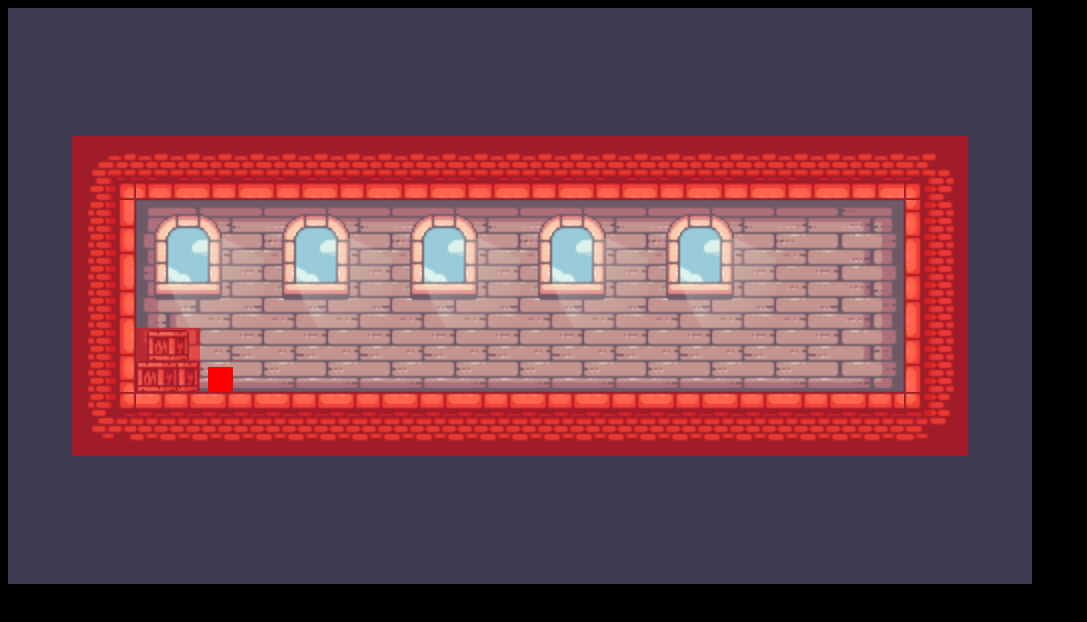
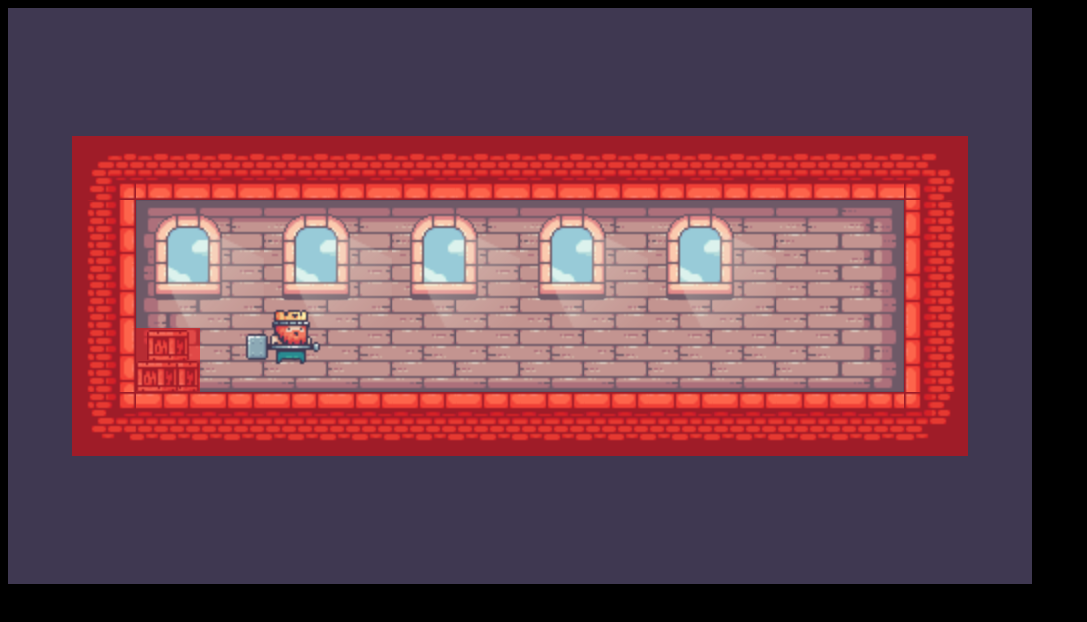
Before and after one commit to Anshul-Kundu/kings-and-pigs, a plain HTML site: page index.html in a window 1280 px wide. Shown: the whole page, without its empty margins (0-1087 px from the left). Drawn offline with Linux system fonts and the light colour scheme.

Commit message:
sprite animation

```diff
--- a/index.html
+++ b/index.html
@@ -7,8 +7,8 @@
 
 <script src="js/data/collisions.js"></script>
 <script src="js/classes/CollisionBlock.js"></script>
+<script src="js/classes/Sprite.js"></script>
 <script src="js/classes/Player.js"></script>
-<script src="js/classes/Sprite.js"></script>
 <script src="js/eventListeners.js"></script>
 <script src="js/utils.js"></script>
 <script src="index.js"></script>
--- a/index.js
+++ b/index.js
@@ -11,7 +11,10 @@ const parsedCollisions = collisionsLevel1.parse2D()
 const collisionBlocks=parsedCollisions.createObjectsFrom2D()
 
 
-const player = new Player({collisionBlocks})
+const player = new Player({collisionBlocks,
+    imageSrc:'./img/king/idle.png',
+    frameRate:11
+})
 
     const backgroundLevel1=new Sprite({
         position:{
--- a/js/classes/Player.js
+++ b/js/classes/Player.js
@@ -1,7 +1,10 @@
-class Player{
+class Player extends Sprite{
     constructor({
-        collisionBlocks=[]
+        collisionBlocks=[],
+        imageSrc,
+        frameRate
     }){
+        super({imgSrc:imageSrc,frameRate})
         this.position={
             x:200,
             y:200
@@ -12,8 +15,6 @@ class Player{
             y:0
         }
 
-        this.width=25
-        this.height=25
         this.sides={
             bottom:this.position.y+this.height
         }
@@ -22,12 +23,9 @@ class Player{
         this.collisionBlocks=collisionBlocks
     }
 
-    draw(){
-        c.fillStyle='red'
-        c.fillRect(this.position.x,this.position.y,this.width,this.height)
-    }
     update(){
-
+        //c.fillStyle='rgba(0,0,255,0.5)'
+        //c.fillRect(this.position.x,this.position.y,this.width,this.height)
         this.position.x+=this.velocity.x
 
         this.checkForHorizontalCollisions()
--- a/js/classes/Sprite.js
+++ b/js/classes/Sprite.js
@@ -1,16 +1,38 @@
 class Sprite{
-    constructor({position,imgSrc}){
+    constructor({position,imgSrc,frameRate=1}){
         this.position=position
         this.image=new Image()
         this.image.onload=()=>{
             this.loaded=true
+            this.width=this.image.width/this.frameRate
+            this.height=this.image.height
         }
         this.image.src=imgSrc
         this.loaded=false
+        this.frameRate=frameRate
+        this.currentFrame=0
+        this.elapsedFrames=0
+        this.frameBuffer=2
     }
 
     draw(){
         if(!this.loaded) return
-        c.drawImage(this.image,this.position.x,this.position.y)
+        const cropbox={
+            position:{
+                x:this.width*this.currentFrame,
+                y:0
+            },
+            width:this.width,
+            height:this.height
+        }
+        c.drawImage(this.image,cropbox.position.x,cropbox.position.y,cropbox.width,cropbox.height,this.position.x,this.position.y,this.width,this.height)
+    this.updateFrames()
     }
+
+    updateFrames(){
+        this.elapsedFrames++
+        if(this.elapsedFrames%this.frameBuffer===0){
+        if(this.currentFrame<this.frameRate-1) this.currentFrame++
+        else this.currentFrame=0
+    }}
 }
```
